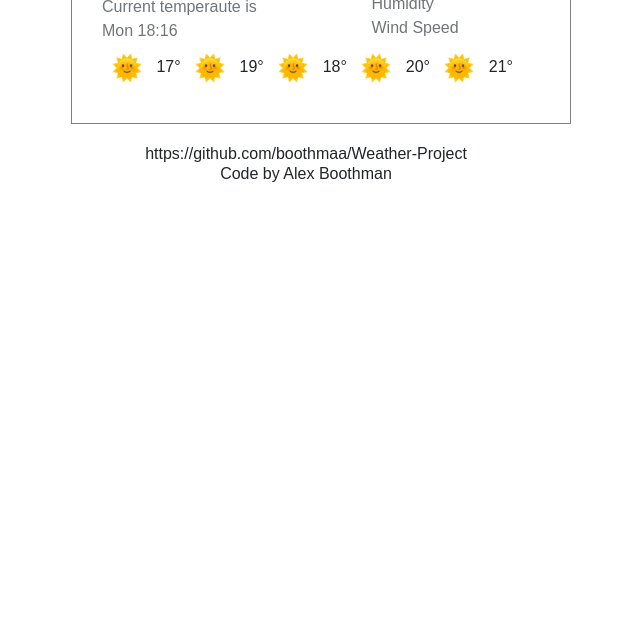
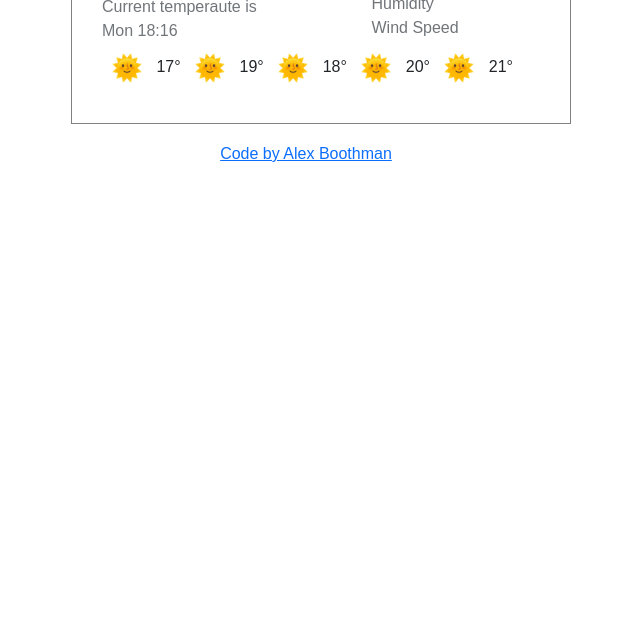
Before and after one commit to boothmaa/Weather-Project, a website built with Parcel: page index.html in a window 1280 px wide. Shown: the part 172-800 px from the top of the page, without its empty margins (319-959 px from the left). Built offline with nearby package versions, Linux system fonts and the light colour scheme.

Commit message:
Hyperlinked the code reference to Github

```diff
--- a/index.html
+++ b/index.html
@@ -61,11 +61,10 @@
     </div>
 </div>
 <script src="script.js"></script>
-<div class = "footnote">
-https://github.com/boothmaa/Weather-Project
-<br>
-Code by Alex Boothman
-</div>
+<a href="https://github.com/boothmaa/Weather-Project" id="footnote">
+  Code by Alex Boothman
+</a>
+
 </body>
 
 
--- a/weatherstyle.css
+++ b/weatherstyle.css
@@ -11,11 +11,13 @@ h1 {
   margin-bottom: 30px;
   padding: 20px;
 }
-.footnote {
+
+#footnote {
   font-family: Arial, Helvetica, sans-serif;
   margin-right: 30px;
   text-align: center;
   line-height: 20px;
+  display: block;
 }
 
 p {
```
